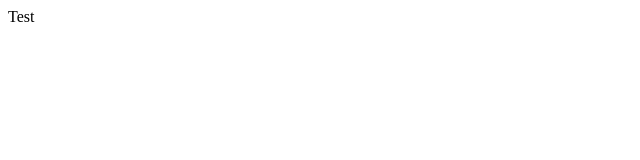
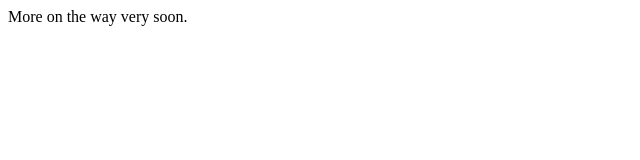
Before and after one commit to Brandon-Born/bborn.net, a website: page public/index.html in a window 1280 px wide. Shown: the whole page, without its empty margins (0-640 px from the left). Drawn offline with Linux system fonts and the light colour scheme.

Commit message:
Starting things off

```diff
--- a/public/index.html
+++ b/public/index.html
@@ -1,10 +1,10 @@
 <html>
 	<head>
-
+		<title>Brandon Born - A Developer</title>
 	</head>
 
 	<body>
-		Test
+		More on the way very soon.
 	</body>
 
 </html>
```
